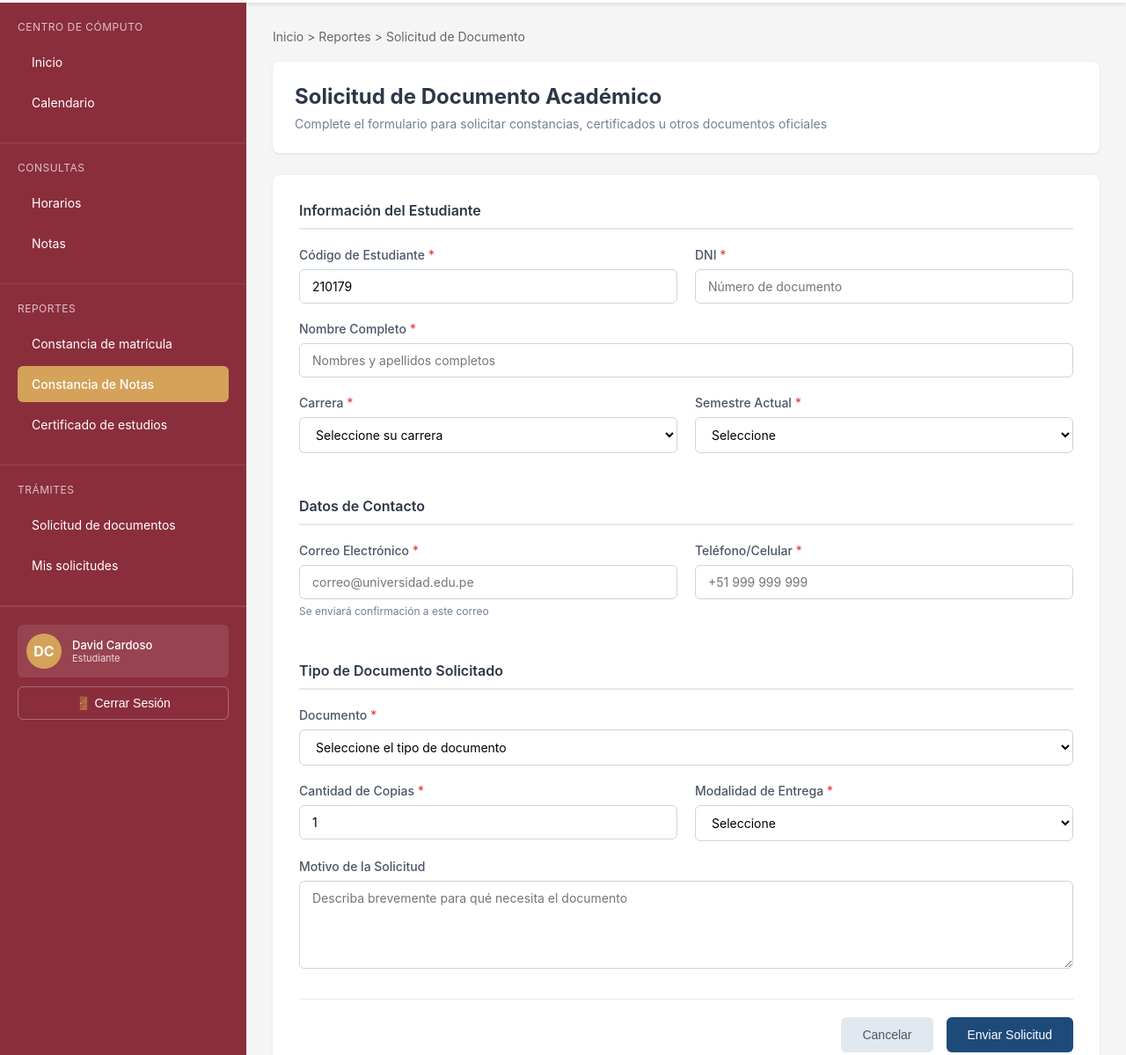
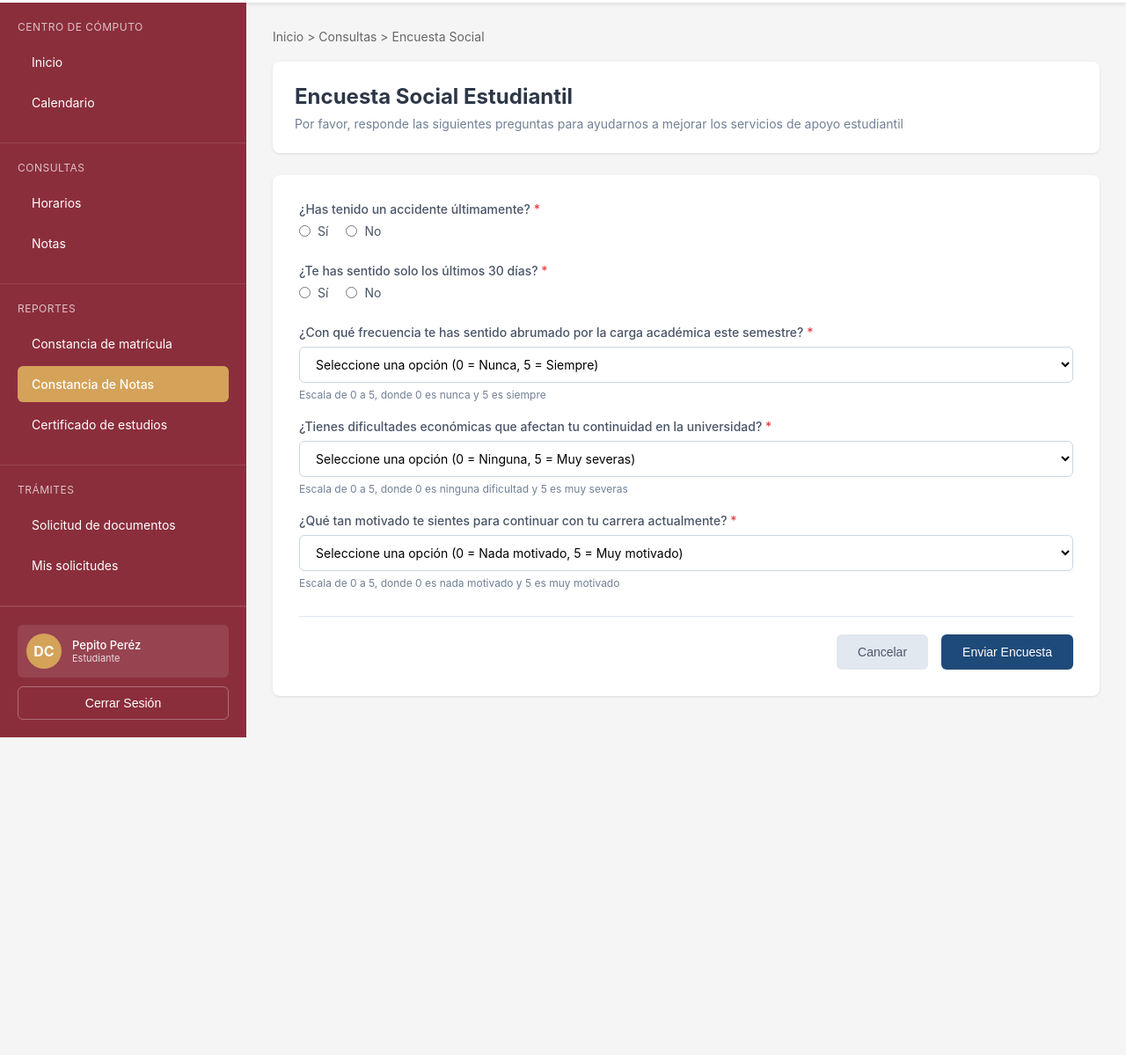
Before and after one commit to deybitsds/SummerCamp_PUCP_2026.1, a plain HTML site: page final-project/index.html in a window 1280 px wide. Shown: the part 113-1312 px from the top of the page at 88% size. After the commit the page ends 951 px from the top, so only its background shows below. Drawn offline with Linux system fonts and the light colour scheme.

Commit message:
questions front updated v1

```diff
--- a/final-project/index.html
+++ b/final-project/index.html
@@ -10,8 +10,8 @@
     <!-- Top Header -->
     <div class="top-header">
         <div class="header-info">
-            <span>📍 Urb. Ingeniería Larapa Grande A-7, San Jerónimo</span>
-            <span>✉️ centraldeinformes@universidad.edu.pe</span>
+            <span>Urb. Ingeniería Larapa Grande A-7, San Jerónimo</span>
+            <span>centraldeinformes@universidad.edu.pe</span>
         </div>
         <div>
             <span>Aula Virtual | ERP University</span>
@@ -21,7 +21,7 @@
     <!-- Main Header -->
     <div class="main-header">
         <div class="logo-section">
-            <div class="logo">🎓</div>
+            <div class="logo"></div>
             <div>
                 <div class="university-name">Universidad Nacional</div>
                 <div class="university-subtitle">Sistema Académico</div>
@@ -32,7 +32,7 @@
             <a href="#">ADMISIÓN</a>
             <a href="#">PREGRADO</a>
             <a href="#">POSGRADO</a>
-            <a href="#">🔍</a>
+            <a href="#">Buscar</a>
         </nav>
     </div>
 
@@ -77,131 +77,113 @@
                 <div class="user-info">
                     <div class="user-avatar">DC</div>
                     <div>
-                        <div style="font-size: 13px; font-weight: 500;">David Cardoso</div>
+                        <div style="font-size: 13px; font-weight: 500;">Pepito Peréz</div>
                         <div style="font-size: 11px; opacity: 0.8;">Estudiante</div>
                     </div>
                 </div>
-                <button class="logout-btn">🚪 Cerrar Sesión</button>
+                <button class="logout-btn">Cerrar Sesión</button>
             </div>
         </aside>
 
         <!-- Main Content -->
         <main class="main-content">
             <div class="breadcrumb">
-                Inicio > Reportes > Solicitud de Documento
+                Inicio > Consultas > Encuesta Social
             </div>
 
             <div class="page-header">
-                <h1 class="page-title">Solicitud de Documento Académico</h1>
-                <p class="page-description">Complete el formulario para solicitar constancias, certificados u otros documentos oficiales</p>
+                <h1 class="page-title">Encuesta Social Estudiantil</h1>
+                <p class="page-description">Por favor, responde las siguientes preguntas para ayudarnos a mejorar los servicios de apoyo estudiantil</p>
             </div>
 
             <div class="form-card">
                 <form id="documentForm">
                     <div class="form-section">
-                        <h2 class="section-title">Información del Estudiante</h2>
-
-                        <div class="form-row">
-                            <div class="form-group">
-                                <label>Código de Estudiante <span class="required">*</span></label>
-                                <input type="text" name="studentCode" required value="210179" readonly>
-                            </div>
-                            <div class="form-group">
-                                <label>DNI <span class="required">*</span></label>
-                                <input type="text" name="dni" required placeholder="Número de documento">
+                        <div class="form-group">
+                            <label>¿Has tenido un accidente últimamente? <span class="required">*</span></label>
+                            <div style="display: flex; gap: 20px; margin-top: 8px;">
+                                <label style="display: flex; align-items: center; gap: 8px; font-weight: normal; cursor: pointer;">
+                                    <input type="radio" name="disability" value="s" required>
+                                    Sí
+                                </label>
+                                <label style="display: flex; align-items: center; gap: 8px; font-weight: normal; cursor: pointer;">
+                                    <input type="radio" name="disability" value="n" required>
+                                    No
+                                </label>
                             </div>
                         </div>
 
                         <div class="form-group">
-                            <label>Nombre Completo <span class="required">*</span></label>
-                            <input type="text" name="fullName" required placeholder="Nombres y apellidos completos">
-                        </div>
-
-                        <div class="form-row">
-                            <div class="form-group">
-                                <label>Carrera <span class="required">*</span></label>
-                                <select name="career" required>
-                                    <option value="">Seleccione su carrera</option>
-                                    <option value="ingenieria-sistemas">Ingeniería de Sistemas</option>
-                                    <option value="ingenieria-civil">Ingeniería Civil</option>
-                                    <option value="administracion">Administración</option>
-                                    <option value="contabilidad">Contabilidad</option>
-                                    <option value="derecho">Derecho</option>
-                                </select>
-                            </div>
-
-                            <div class="form-group">
-                                <label>Semestre Actual <span class="required">*</span></label>
-                                <select name="semester" required>
-                                    <option value="">Seleccione</option>
-                                    <option value="2025-1">2025-1</option>
-                                    <option value="2025-2">2025-2</option>
-                                </select>
-                            </div>
-                        </div>
-                    </div>
-
-                    <div class="form-section">
-                        <h2 class="section-title">Datos de Contacto</h2>
-
-                        <div class="form-row">
-                            <div class="form-group">
-                                <label>Correo Electrónico <span class="required">*</span></label>
-                                <input type="email" name="email" required placeholder="correo@universidad.edu.pe">
-                                <p class="helper-text">Se enviará confirmación a este correo</p>
-                            </div>
-
-                            <div class="form-group">
-                                <label>Teléfono/Celular <span class="required">*</span></label>
-                                <input type="tel" name="phone" required placeholder="+51 999 999 999">
-                            </div>
-                        </div>
-                    </div>
-
-                    <div class="form-section">
-                        <h2 class="section-title">Tipo de Documento Solicitado</h2>
-
-                        <div class="form-group">
-                            <label>Documento <span class="required">*</span></label>
-                            <select name="documentType" required>
-                                <option value="">Seleccione el tipo de documento</option>
-                                <option value="constancia-matricula">Constancia de Matrícula</option>
-                                <option value="constancia-notas">Constancia de Notas</option>
-                                <option value="certificado-estudios">Certificado de Estudios</option>
-                                <option value="record-academico">Record Académico</option>
-                                <option value="carta-presentacion">Carta de Presentación</option>
-                            </select>
-                        </div>
-
-                        <div class="form-row">
-                            <div class="form-group">
-                                <label>Cantidad de Copias <span class="required">*</span></label>
-                                <input type="number" name="copies" required min="1" max="10" value="1">
-                            </div>
-
-                            <div class="form-group">
-                                <label>Modalidad de Entrega <span class="required">*</span></label>
-                                <select name="delivery" required>
-                                    <option value="">Seleccione</option>
-                                    <option value="presencial">Recojo presencial</option>
-                                    <option value="digital">Envío digital (PDF)</option>
-                                </select>
+                            <label>¿Te has sentido solo los últimos 30 días? <span class="required">*</span></label>
+                            <div style="display: flex; gap: 20px; margin-top: 8px;">
+                                <label style="display: flex; align-items: center; gap: 8px; font-weight: normal; cursor: pointer;">
+                                    <input type="radio" name="soledad" value="s" required>
+                                    Sí
+                                </label>
+                                <label style="display: flex; align-items: center; gap: 8px; font-weight: normal; cursor: pointer;">
+                                    <input type="radio" name="soledad" value="n" required>
+                                    No
+                                </label>
                             </div>
                         </div>
 
                         <div class="form-group">
-                            <label>Motivo de la Solicitud</label>
-                            <textarea name="reason" placeholder="Describa brevemente para qué necesita el documento"></textarea>
+                            <label>¿Con qué frecuencia te has sentido abrumado por la carga académica este semestre? <span class="required">*</span></label>
+                            <select name="abrumado" required>
+                                <option value="">Seleccione una opción (0 = Nunca, 5 = Siempre)</option>
+                                <option value="0">0 - Nunca</option>
+                                <option value="1">1</option>
+                                <option value="2">2</option>
+                                <option value="3">3</option>
+                                <option value="4">4</option>
+                                <option value="5">5 - Siempre</option>
+                            </select>
+                            <p class="helper-text">Escala de 0 a 5, donde 0 es nunca y 5 es siempre</p>
+                        </div>
+
+                        <div class="form-group">
+                            <label>¿Tienes dificultades económicas que afectan tu continuidad en la universidad? <span class="required">*</span></label>
+                            <select name="dificultad_economica" required>
+                                <option value="">Seleccione una opción (0 = Ninguna, 5 = Muy severas)</option>
+                                <option value="0">0 - Ninguna dificultad</option>
+                                <option value="1">1</option>
+                                <option value="2">2</option>
+                                <option value="3">3</option>
+                                <option value="4">4</option>
+                                <option value="5">5 - Muy severas</option>
+                            </select>
+                            <p class="helper-text">Escala de 0 a 5, donde 0 es ninguna dificultad y 5 es muy severas</p>
+                        </div>
+
+                        <div class="form-group">
+                            <label>¿Qué tan motivado te sientes para continuar con tu carrera actualmente? <span class="required">*</span></label>
+                            <select name="motivacion" required>
+                                <option value="">Seleccione una opción (0 = Nada motivado, 5 = Muy motivado)</option>
+                                <option value="0">0 - Nada motivado</option>
+                                <option value="1">1</option>
+                                <option value="2">2</option>
+                                <option value="3">3</option>
+                                <option value="4">4</option>
+                                <option value="5">5 - Muy motivado</option>
+                            </select>
+                            <p class="helper-text">Escala de 0 a 5, donde 0 es nada motivado y 5 es muy motivado</p>
                         </div>
                     </div>
 
                     <div class="form-actions">
                         <button type="button" class="btn btn-secondary">Cancelar</button>
-                        <button type="submit" class="btn btn-primary">Enviar Solicitud</button>
+                        <button type="submit" class="btn btn-primary">Enviar Encuesta</button>
                     </div>
                 </form>
             </div>
         </main>
+    </div>
+
+    <!-- Success Modal -->
+    <div id="successModal" class="success-modal">
+        <div class="success-modal-content">
+            <span class="success-message">Se envió correctamente</span>
+        </div>
     </div>
 
     <script>
@@ -217,9 +199,16 @@
                 data[key] = value;
             });
 
-            console.log('Solicitud enviada:', data);
+            console.log('Encuesta enviada:', data);
 
-            alert('✅ Solicitud enviada exitosamente!\n\nNúmero de trámite: ST-' + Math.floor(Math.random() * 10000) + '\n\nRecibirá una confirmación en su correo electrónico.');
+            // Mostrar modal de éxito
+            const successModal = document.getElementById('successModal');
+            successModal.classList.add('show');
+
+            // Ocultar modal después de 3 segundos
+            setTimeout(function() {
+                successModal.classList.remove('show');
+            }, 3000);
         });
     </script>
 </body>
```
Also changed, not shown: final-project/styles.css (+42 -0 lines), 1 other file.
